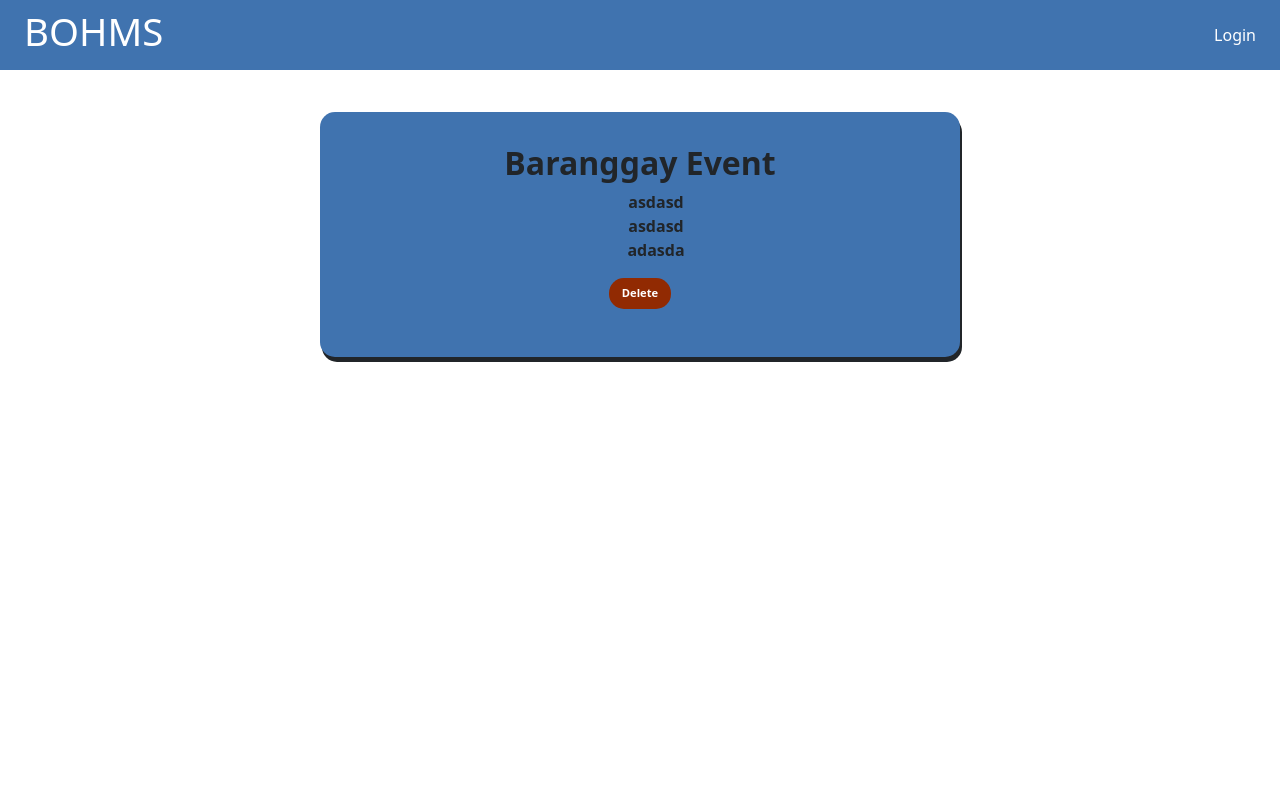
After one commit to krzante/bohms, a CodeIgniter app: page /bohms/Show_Events/view/10/ in a window 1280 px wide. The commit adds this page. Run offline with CodeIgniter, Linux system fonts and the light colour scheme; data comes from the database, SQL or seed files in the repository.

Commit message:
Initial show posts, to be tweaked

```diff
--- a/application/config/routes.php
+++ b/application/config/routes.php
@@ -53,5 +53,6 @@ defined('BASEPATH') OR exit('No direct script access allowed');
 $route['default_controller'] = 'pages/view';
 $route['admindashboard'] = 'Pages/admindashboard';
 $route['(:any)'] = 'pages/view/$1';
+$route['Show_Events/view/(:any)'] = 'Show_Events/view/$1';
 $route['404_override'] = '';
 $route['translate_uri_dashes'] = FALSE;
--- /dev/null
+++ b/application/controllers/Show_Events.php
@@ -0,0 +1,21 @@
+<?php
+defined('BASEPATH') OR exit('No direct script access allowed');
+
+class Show_Events extends CI_Controller{
+
+    public function __construct(){
+        parent::__construct();
+        $user = $this->session->userdata('user');
+
+        // if(isset($user) && $user!=null){
+        //     redirect('/home');
+        // }
+        }
+
+	public function view($id){
+		$data['baranggay_event'] = $this->home_model->getrow($id);
+		$this->load->view('templates/header');
+        $this->load->view('pages/showevents', $data);
+        $this->load->view('templates/footer');
+	}
+}
--- a/application/models/CreateEvent_model.php
+++ b/application/models/CreateEvent_model.php
@@ -5,6 +5,15 @@ class CreateEvent_model extends CI_Model{
 	public function __construct(){
 		$this->load->database();
 	}
+
+	public function get_specific_event($id){
+        $this->db->select('baranggay_event.*, user.name');
+		$this->db->where('baranggay_event.id', $id);
+        $this->db->join('user', 'user.id = baranggay_event.creator_id');
+        $query = $this->db->get('baranggay_event');
+
+        return $query->row_array();
+    }
 
 	public function create($data){
 
--- a/application/models/Home_model.php
+++ b/application/models/Home_model.php
@@ -23,4 +23,12 @@ class Home_model extends CI_Model{
 
     }
 
+    public function getrow($id){
+        $this->db->select('*');
+        $this->db->from('baranggay_event');
+        $this->db->where('id=', $id);
+        $objQuery = $this->db->get();
+        return $objQuery->result_array();
+    }
+
 }
--- a/application/views/pages/home.php
+++ b/application/views/pages/home.php
@@ -21,7 +21,7 @@
                 <?php $i = 0;
                  foreach($baranggay_event as $data) : ?>
                 <div class="event-card">
-                        <li><a href="#"><?php echo $data['event_name']; ?></a></li>
+                        <li><a href="<?php echo base_url('Show_Events/view/'.$data['id'].'/'); ?>"><?php echo $data['event_name']; ?></a></li>
                         <label><?php echo $data['event_description']; ?></label><br>
                         <label><?php echo $data['event_location'] ?></label>
                 </div>
--- /dev/null
+++ b/application/views/pages/showevents.php
@@ -0,0 +1,39 @@
+<html lang="en">
+
+<head>
+    <meta charset="UTF-8">
+    <meta http-equiv="X-UA-Compatible" content="IE=edge">
+    <meta name="viewport" content="width=device-width, initial-scale=1.0">
+    <title>BSCS-3C | Home</title>
+    <!--Bootstrap 5 elements link-->
+    <!-- CSS only -->
+    <link href="https://cdn.jsdelivr.net/npm/bootstrap@5.1.3/dist/css/bootstrap.min.css" rel="stylesheet" integrity="sha384-1BmE4kWBq78iYhFldvKuhfTAU6auU8tT94WrHftjDbrCEXSU1oBoqyl2QvZ6jIW3" crossorigin="anonymous">
+    <!-- Favicon -->
+    <link rel="icon" type="image/png" sizes="32x32" href="./assets/images/favicon.png">
+    <!-- Remix icons -->
+    <link href="https://cdn.jsdelivr.net/npm/remixicon@2.5.0/fonts/remixicon.css" rel="stylesheet">
+    <!-- Swiper.js styles -->
+    <link rel="stylesheet" href="<?php echo base_url('/assets/css/swiper-bundle.min.css')?>" />
+    <!-- Custom styles -->
+    <link rel="stylesheet" href="<?php echo base_url('assets/css/main.css')?>">
+</head>
+<body>
+
+    <form method="post" class="form bg mt-5">
+        <div class="box mt-5">
+            <div class="mb-3">
+            <h2><b>Baranggay Event<b></h2>
+            <ul>
+  <li><span><?php echo $baranggay_event[0]['event_name'];?></span></li>
+  <li><span><?php echo $baranggay_event[0]['event_description'];?></span></li>
+  <li><span><?php echo $baranggay_event[0]['event_date'];?></span> </li>
+  <li><span><?php echo $baranggay_event[0]['event_location'];?></span> </li>
+
+            </ul>
+
+        </div>
+            <div class="mb-3">
+                <button type="submit" class="btn btn-custom" name="Create" >Delete</button>
+            </div>
+        </div>
+    </form>
--- a/assets/css/main.css
+++ b/assets/css/main.css
@@ -335,6 +335,21 @@ body.light-theme {
     top:200px;
 
 }
+
+.castoria-box {
+    background-color: var(--secondary-background-color);
+    padding: 2rem 4rem;
+    border-radius: 15px;
+    box-shadow: 2px 5px;
+    text-align: center;
+    width: 50%;
+    position:absolute;
+    top:180px;
+
+}
+
+
+
 
 
 .login {
```
Also changed, not shown: application/controllers/Create_Events.php (+10 -0 lines).
